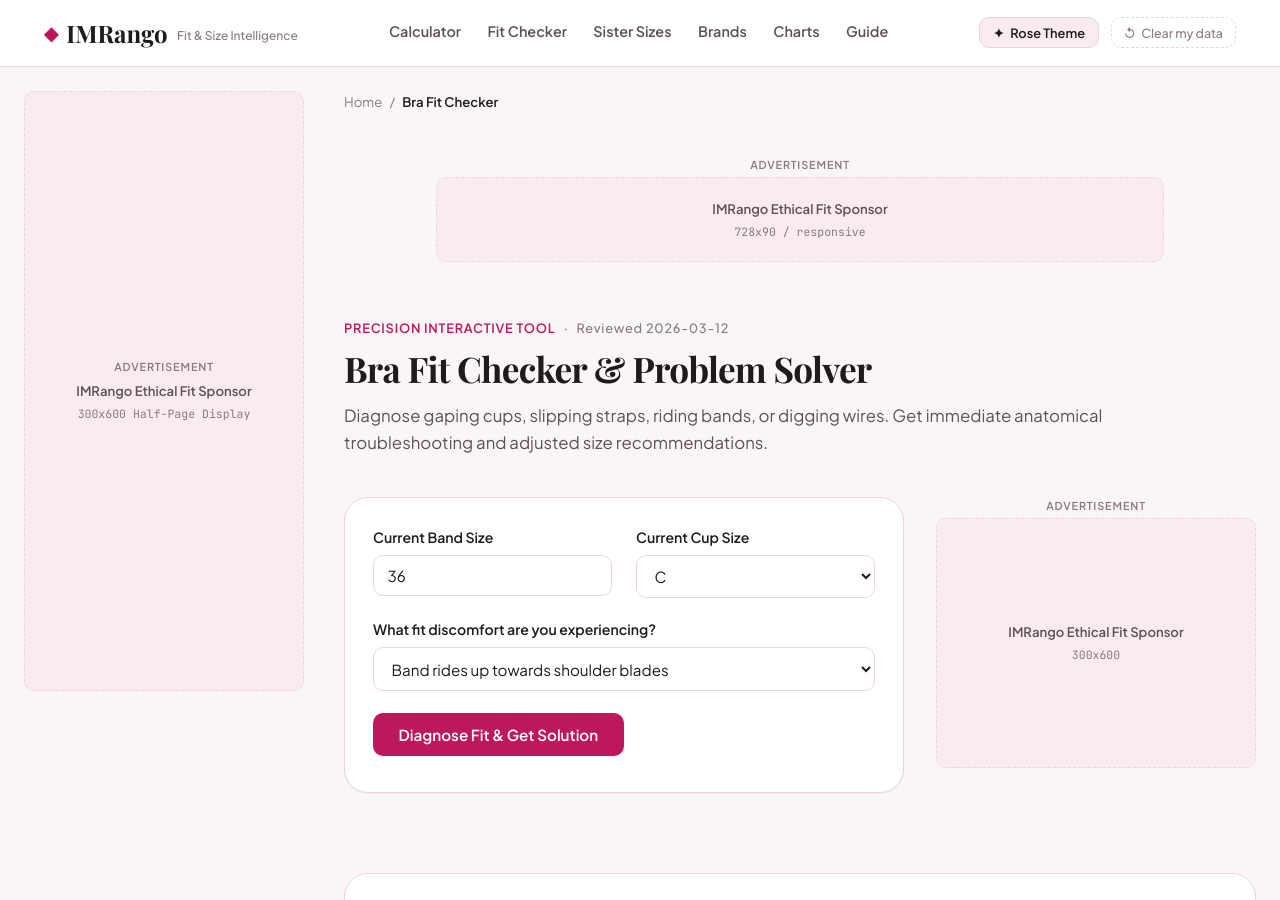
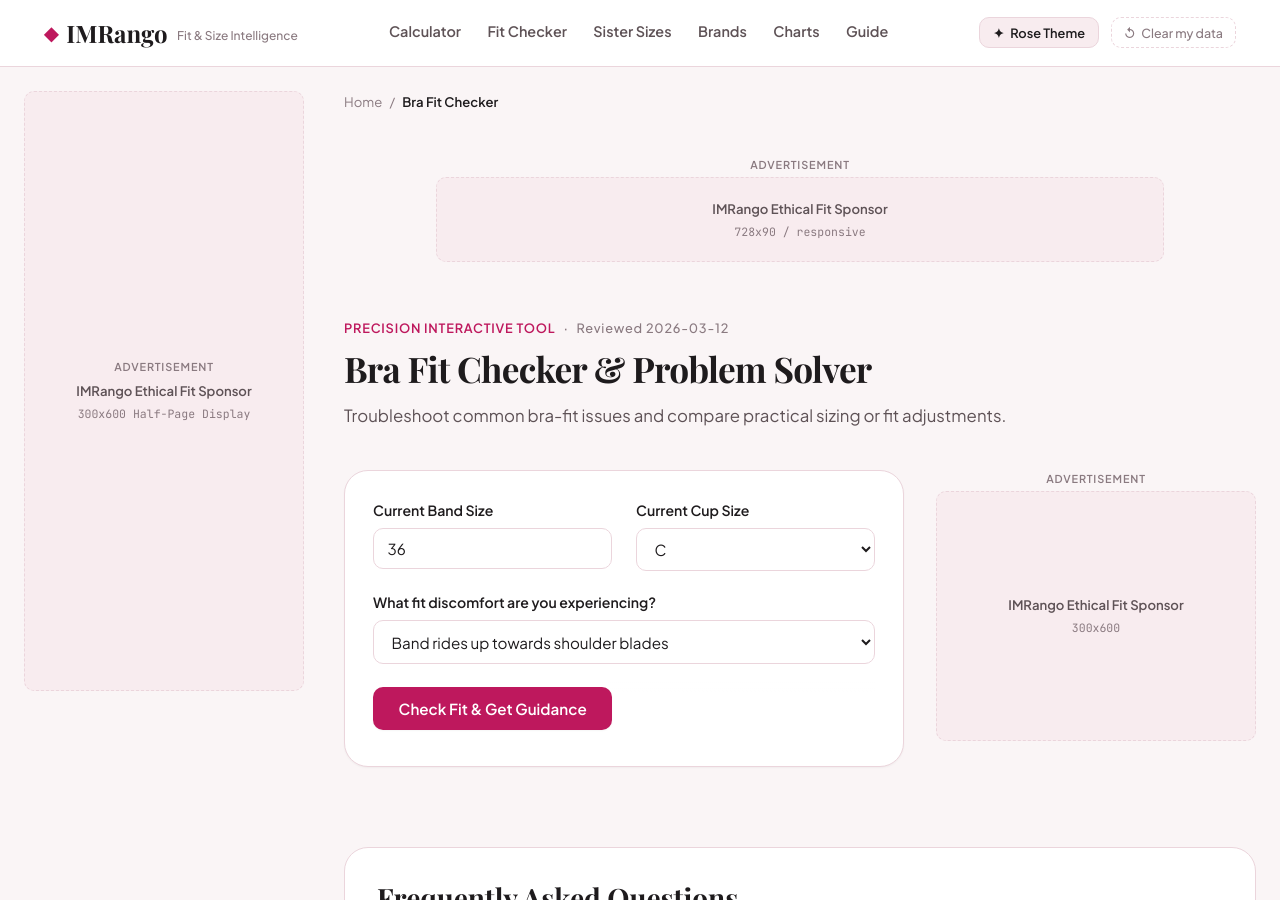
Before and after one commit to sharpedge74-cmyk/Bra-Size-Pro, a Jekyll site: the page built from bra-fit-checker.html, in a window 1280 px wide and 900 px high. Built offline with Jekyll 4.4.1, drawn with Linux system fonts in a browser that asks for light colours; some web fonts are replaced.

Commit message:
Deepen calculator trust wording

```diff
--- a/bra-fit-checker.html
+++ b/bra-fit-checker.html
@@ -1,7 +1,7 @@
 ---
 layout: tool
 title: "Bra Fit Checker & Problem Solver"
-description: "Diagnose gaping cups, slipping straps, riding bands, or digging wires. Get immediate anatomical troubleshooting and adjusted size recommendations."
+description: "Troubleshoot common bra-fit issues and compare practical sizing or fit adjustments."
 permalink: /bra-fit-checker
 breadcrumb_label: "Bra Fit Checker"
 intent: "Troubleshoot bra fit issues and find corrective sizing solutions"
@@ -21,7 +21,7 @@
   url: "/signs-your-bra-doesnt-fit"
 faq:
   - q: "Why do my straps keep slipping off my shoulders?"
-    a: "Straps sliding down is almost always caused by a band that is too large. When your band rides up your back, it releases tension on the straps, making them fall down. Tightening the band fixes this issue in 90% of cases."
+    a: "Straps sliding down is almost always caused by a band that is too large. When your band rides up your back, it releases tension on the straps, making them fall down. A loose or poorly adjusted band can contribute to straps slipping, but strap length, shoulder shape, garment design, and cup fit can also matter. Check the band and cup fit together before changing size."
   - q: "What should I do if the gore doesn't lay flat against my chest?"
     a: "If the center gore floats or perches away from your sternum, your cup volume is too small or the cup profile is too shallow for your natural projection. Move up 1 to 2 cup sizes."
 ---
@@ -32,7 +32,7 @@
       <div class="calc-control-group">
         <label for="current-band">Current Band Size</label>
         <div class="calc-input-wrapper">
-          <input type="number" id="current-band" value="36" min="28" max="52" step="2">
+          <input type="number" id="current-band" value="36" min="28" max="50" step="2">
         </div>
       </div>
 
@@ -71,15 +71,15 @@
     </div>
 
     <div class="calc-action-bar">
-      <button type="button" id="diagnose-btn" class="btn-primary">Diagnose Fit & Get Solution</button>
+      <button type="button" id="diagnose-btn" class="btn-primary">Check Fit & Get Guidance</button>
     </div>
   </div>
 
   <div id="diagnosis-result" class="sizing-result-box" style="display: none; margin-top: 2rem;">
-    <div class="result-badge">Fit Diagnosis & Immediate Fix</div>
+    <div class="result-badge">Fit Guidance & Possible Adjustments</div>
     <h3 id="diag-title" style="font-size: 1.4rem; font-family: var(--font-serif); margin-bottom: 0.5rem;"></h3>
     <div style="margin-bottom: 1rem;">
-      <strong>Root Anatomical Cause:</strong>
+      <strong>Possible Fit Factor:</strong>
       <p id="diag-cause" style="font-size: 0.95rem; color: var(--color-text-muted); margin-top: 0.25rem;"></p>
     </div>
     <div style="margin-bottom: 1rem;">
@@ -87,7 +87,7 @@
       <p id="diag-fix" style="font-size: 0.95rem; color: var(--color-text-muted); margin-top: 0.25rem;"></p>
     </div>
     <div style="padding: 1rem; background: var(--color-bg-surface); border-radius: 8px; border: 1px solid var(--color-border);">
-      <strong style="color: var(--color-primary);">Recommended Size Shift:</strong>
+      <strong style="color: var(--color-primary);">Possible Size/Style Comparison:</strong>
       <p id="diag-recommendation" style="font-size: 1rem; font-weight: 600; margin-top: 0.25rem;"></p>
     </div>
   </div>
```
